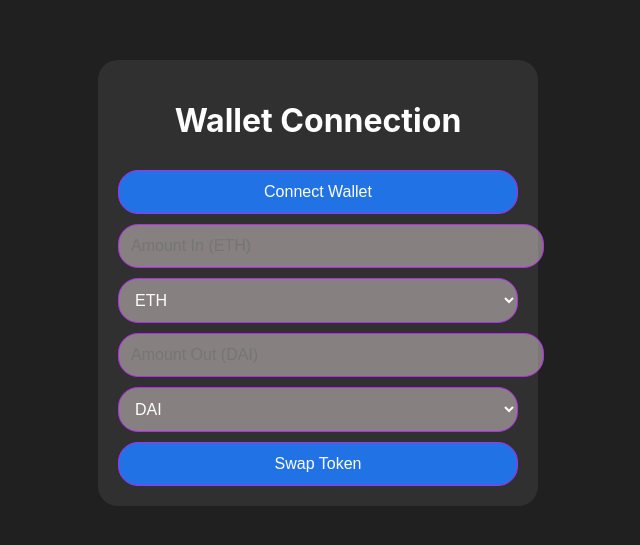
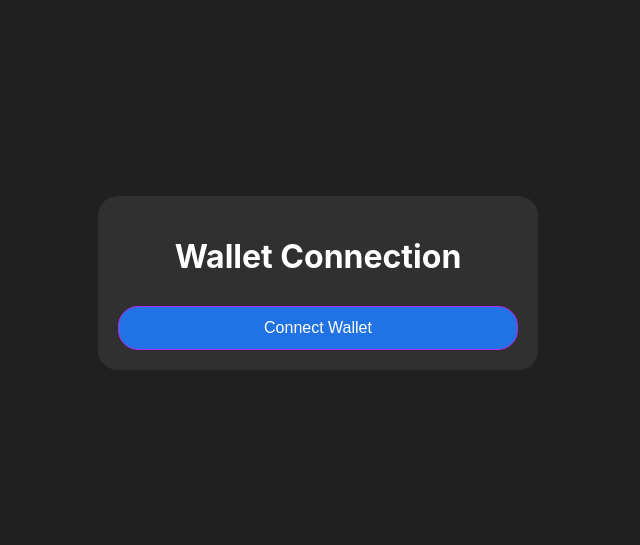
Before and after one commit to Yifeidex/dex, a plain HTML site: page index.html in a window 1280 px wide. Shown: the part 137-682 px from the top of the page, without its empty margins (322-962 px from the left). Drawn offline with Linux system fonts and the light colour scheme.

Commit message:
Update index.html

```diff
--- a/index.html
+++ b/index.html
@@ -66,27 +66,3 @@
         <p>Address: <span id="walletAddress"></span></p>
         <p>Balance: <span id="walletBalance"></span> ETH</p>
       </div>
-
-        </header>
-        <main>
-            <section id="swap">
-                <input type="number" id="amountIn" placeholder="Amount In (ETH)">
-                <select id="tokenIn">
-                    <option value="ETH">ETH</option>
-                    <!-- Other tokens -->
-                </select>
-                <input type="number" id="amountOut" placeholder="Amount Out (DAI)" disabled>
-                <select id="tokenOut">
-                    <option value="DAI">DAI</option>
-                    <!-- Other tokens -->
-                </select>
-                <button id="swapButton">Swap Token</button>
-            </section>
-            <section id="transactionDetails" style="display: none;">
-                <p>Transaction Hash: <span id="txHash"></span></p>
-            </section>
-        </main>
-    </div>
-    <script src="app.js"></script>
-</body>
-</html>
```
